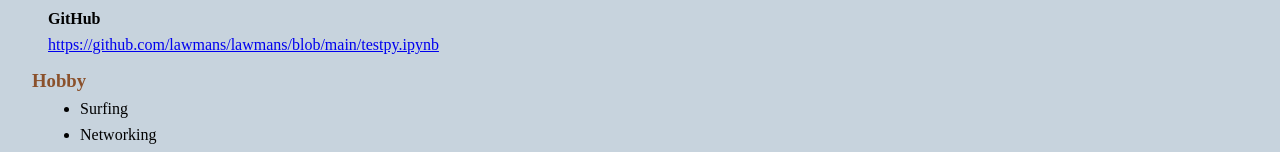
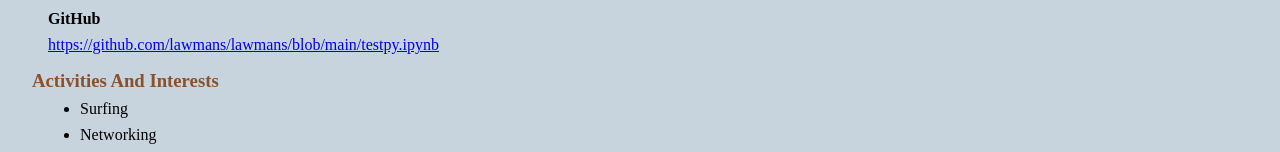
Before and after one commit to lawmans/Portfolio, a plain HTML site: page index.html in a window 1280 px wide. Shown: the part 1434-1586 px from the top of the page. Drawn offline with Linux system fonts and the light colour scheme.

Commit message:
Hobby changed to Activities And Interests

```diff
--- a/index.html
+++ b/index.html
@@ -112,7 +112,7 @@ such as PAYE, VAT, WHT, Pension to Authorities</p>
 
 </section>
 <section class="hobby" >
-	<h3>Hobby</h3>
+	<h3>Activities And Interests</h3>
 	<ul>
 		<li>Surfing</li>
 		<li>Networking</li>
```
